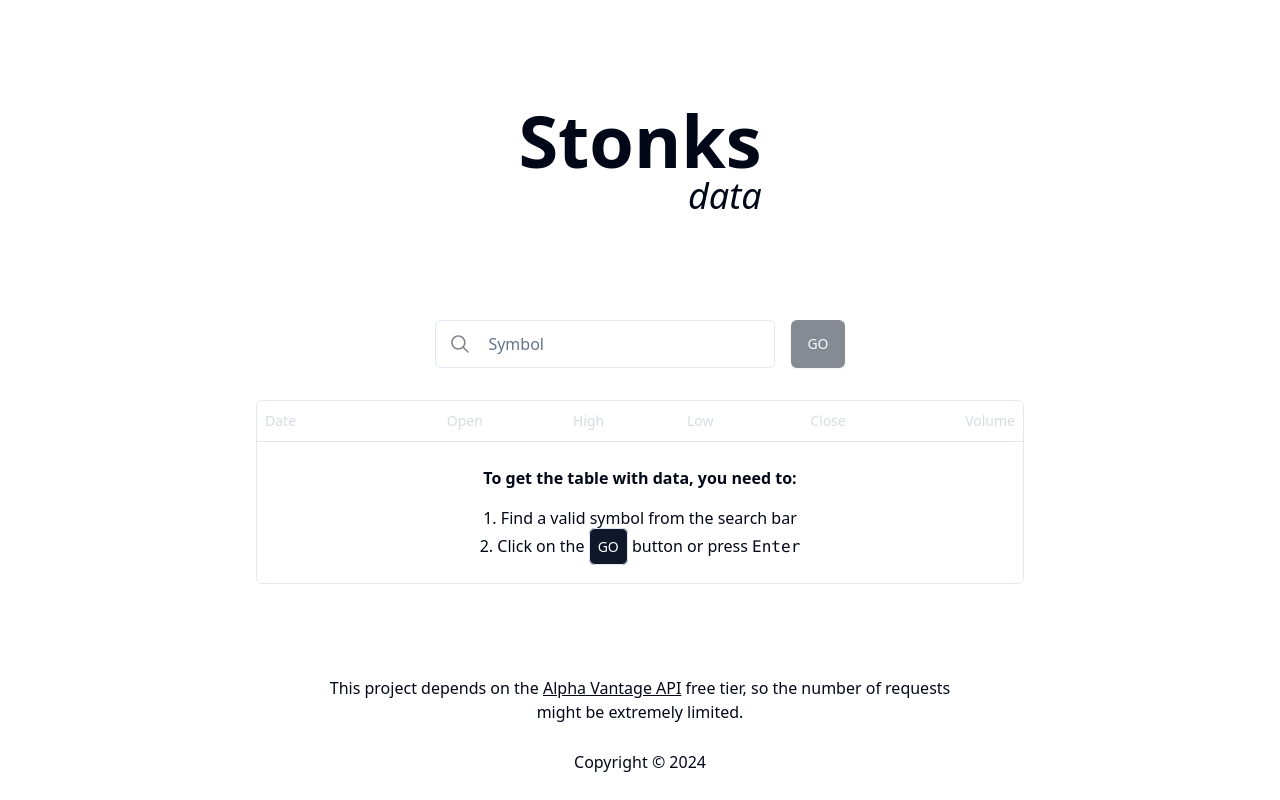
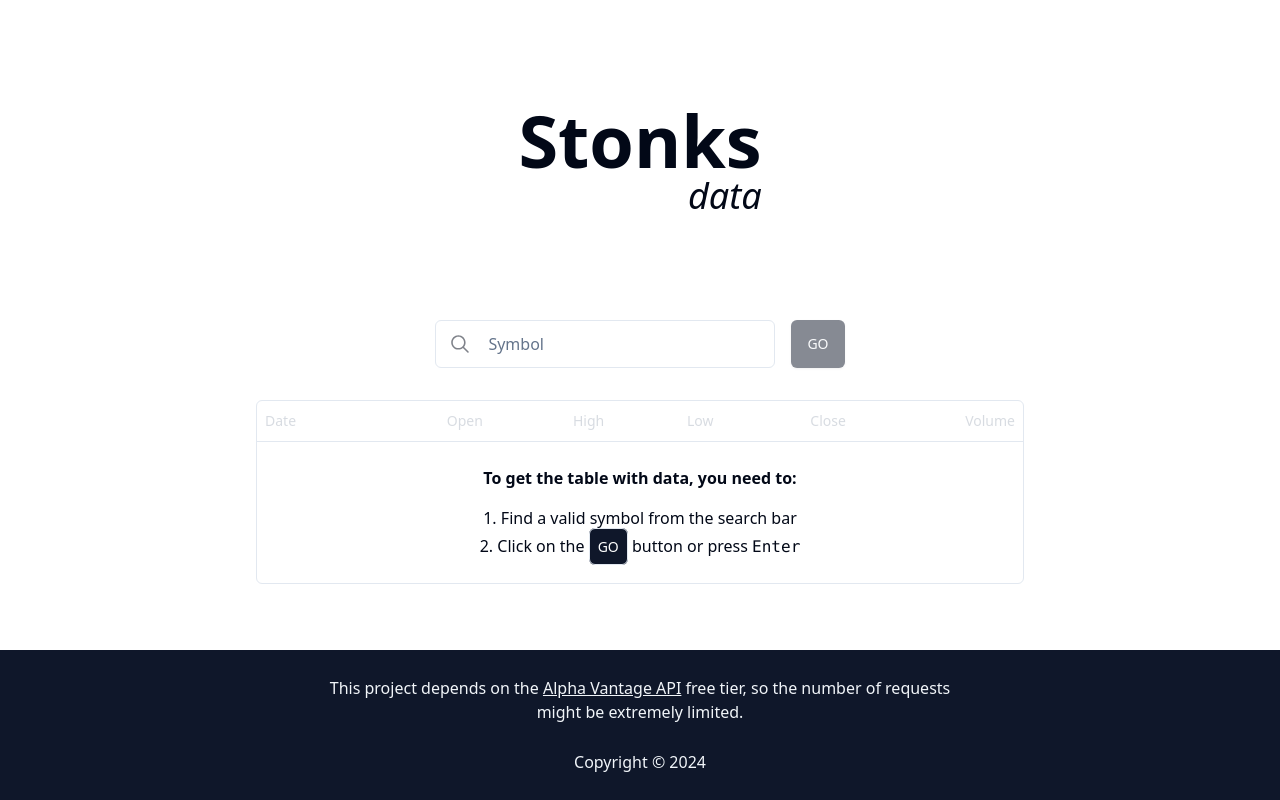
Before and after one commit to noalino/stonks-data, a React (Vite) app: page / in a window 1280 px wide. Built offline with nearby package versions, Linux system fonts and the light colour scheme.

Commit message:
Style footer

```diff
--- a/src/App.tsx
+++ b/src/App.tsx
@@ -117,7 +117,7 @@ function App() {
   }, []);
 
   return (
-    <div className="min-h-screen flex flex-col items-center px-4">
+    <div className="min-h-screen flex flex-col items-center">
       <Header />
 
       <div className="relative">
--- a/src/Footer.tsx
+++ b/src/Footer.tsx
@@ -2,7 +2,7 @@ const ALPHA_URL = 'https://www.alphavantage.co/';
 
 function Footer() {
   return (
-    <footer className="h-[150px] self-stretch flex flex-col items-center justify-evenly">
+    <footer className="h-[150px] self-stretch flex flex-col items-center justify-evenly bg-primary text-secondary">
       <div className="max-w-screen-sm text-center">
         This project depends on the{' '}
         <a href={ALPHA_URL} className="underline visited:underline">
--- a/src/components/custom/table/Table.tsx
+++ b/src/components/custom/table/Table.tsx
@@ -33,7 +33,7 @@ function CustomTable({ data, numberOfRows = 25 }: TableProps) {
   }, [data, numberOfRows, page]);
 
   return (
-    <div className="grow self-stretch my-8">
+    <div className="grow self-stretch my-8 px-4">
       <div className="max-w-screen-md mx-auto rounded-md border">
         <Table>
           <TableCaption className="mb-2">{CAPTION}</TableCaption>
```
